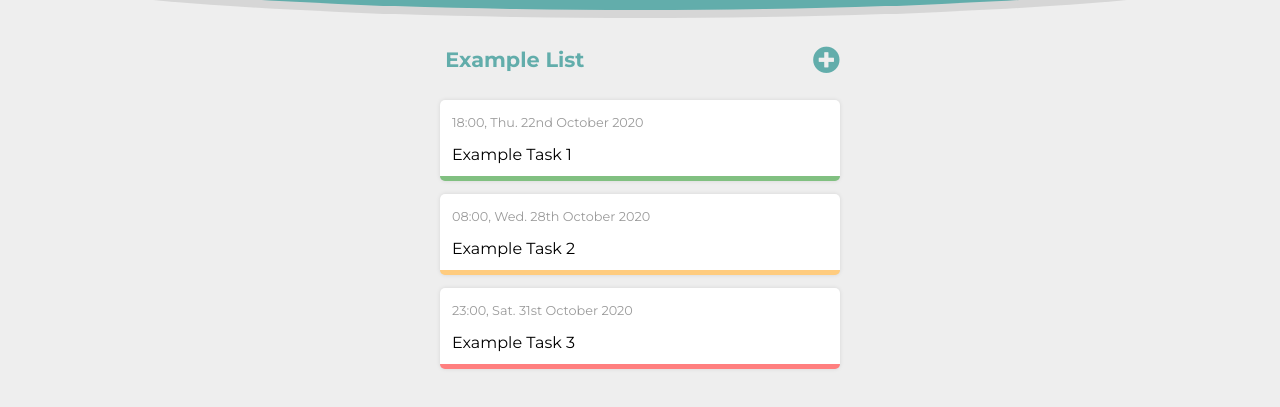
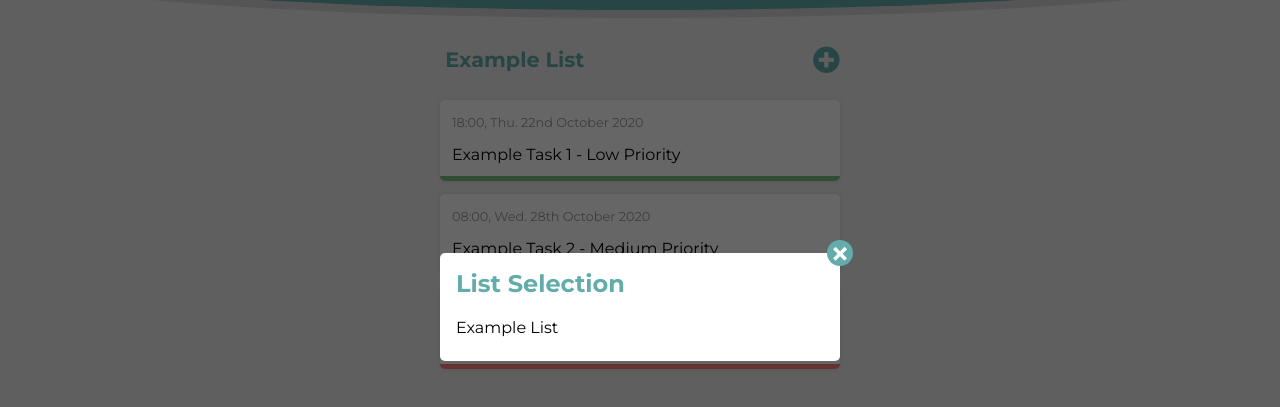
Before and after one commit to aderose/task-app, a website built with webpack: page dist/index.html in a window 1280 px wide. Both pictures are taken after a click on the button "Example List". Shown: the part 93-500 px from the top of the page. Built offline with nearby package versions, Linux system fonts and the light colour scheme.

Commit message:
Show a list selection menu when the user clicks on the list name

```diff
--- a/src/inputHandler.js
+++ b/src/inputHandler.js
@@ -10,6 +10,7 @@ const inputHandler = () => {
   pubsub.subscribe("createCancelListener", cancelListener);
   pubsub.subscribe("createCompleteListener", completeListener);
   pubsub.subscribe("createTitleListener", listTitleListener);
+  pubsub.subscribe("closeListListener", closeListListener);
 
   // publish an "addForm" event when the add task button is clicked
   function addListener(add) {
@@ -61,6 +62,12 @@ const inputHandler = () => {
       pubsub.publish("changeList", taskList);
     });
   }
+
+  function closeListListener(closeSelection) {
+    closeSelection.addEventListener("click", () => {
+      pubsub.publish("hideSelection", closeSelection);
+    });
+  }
 };
 
 export default inputHandler;
--- a/src/listHandler.js
+++ b/src/listHandler.js
@@ -2,34 +2,55 @@ import pubsub from "./pubsub";
 import TaskList from "./TaskList";
 
 function listHandler(doc) {
-  const _container = doc.querySelector(".list-container");
+  const _lists = [];
+  const _listContainer = doc.querySelector(".list-container");
+  // get list selection menu container from the document
+  const _menuContainer = doc.querySelector(".list-selection-container");
+  // get the menu container from the document
+  const _menu = doc.querySelector(".list-selection-container ul");
+  const _closeSelection = doc.querySelector(".select-close");
   _createExampleList();
 
-  pubsub.subscribe("changeList", _loadListForm);
+  pubsub.publish("closeListListener", _closeSelection);
+  pubsub.subscribe("changeList", _toggleListSelection);
+  pubsub.subscribe("hideSelection", _toggleListSelection);
 
-  function _loadListForm() {
-    console.log("loading...");
+  // toggle the list selection menu
+  function _toggleListSelection() {
+    _menuContainer.classList.toggle("visible");
+    renderMenu();
+  }
+
+  function renderMenu() {
+    _menu.innerHTML = "";
+    _lists.forEach((list) => {
+      const entry = doc.createElement("li");
+      entry.setAttribute("class", "list-entry");
+      entry.textContent = list.name;
+      _menu.append(entry);
+    });
   }
 
   // create example task list with a few tasks
   function _createExampleList() {
-    const exampleList = new TaskList(doc, _container, "Example List");
+    const exampleList = new TaskList(doc, _listContainer, "Example List");
     exampleList.addTask({
-      title: "Example Task 1",
+      title: "Example Task 1 - Low Priority",
       datetime: "2020-10-22T18:00",
       priority: "low",
     });
     exampleList.addTask({
-      title: "Example Task 2",
+      title: "Example Task 2 - Medium Priority",
       datetime: "2020-10-28T08:00",
       priority: "medium",
     });
     exampleList.addTask({
-      title: "Example Task 3",
+      title: "Example Task 3 - High Priority",
       datetime: "2020-10-31T23:00",
       priority: "high",
     });
     exampleList.subscribeToEvents();
+    _lists.push(exampleList);
   }
 }
 
```
Also changed, not shown: dist/index.html, dist/main.js, dist/style.css.
